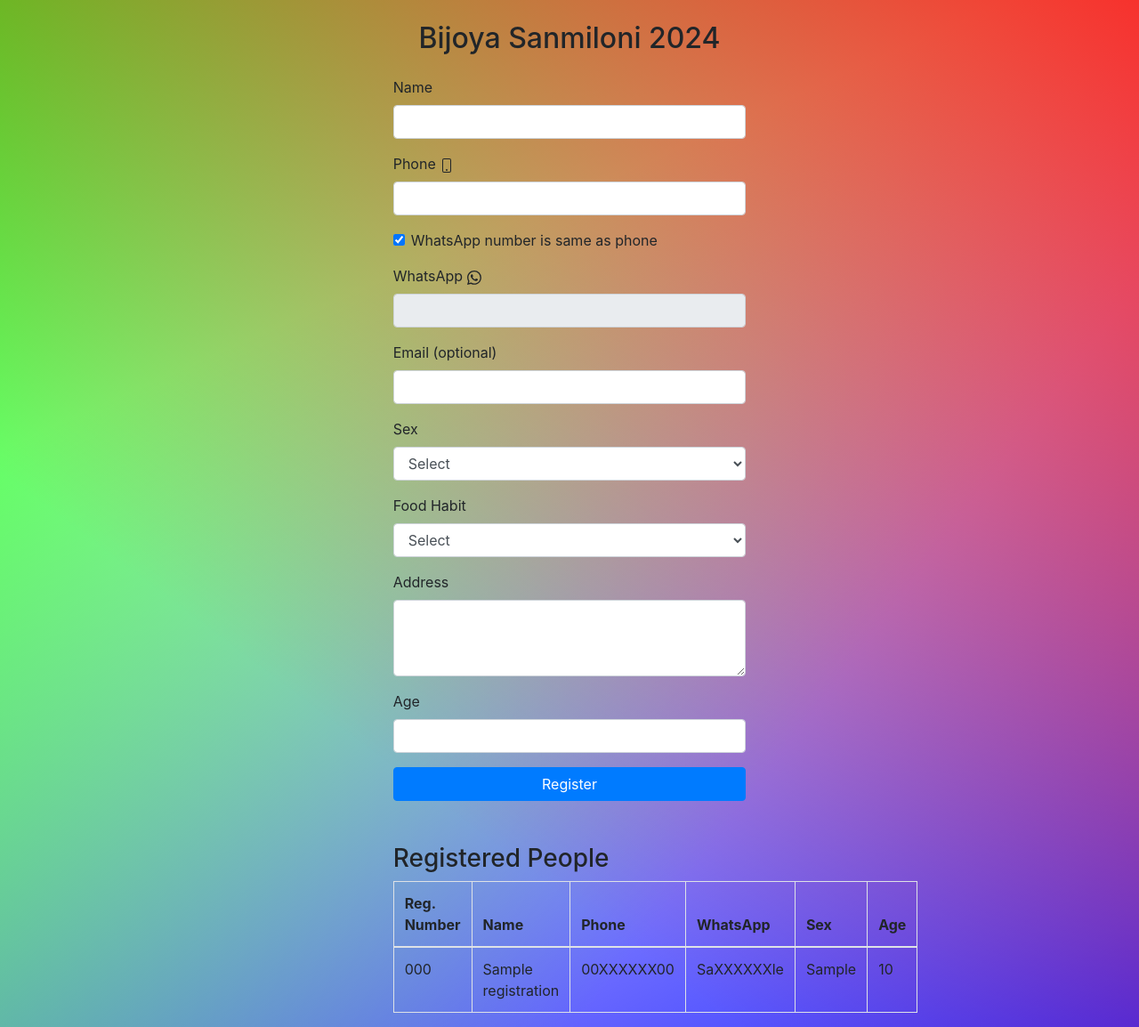
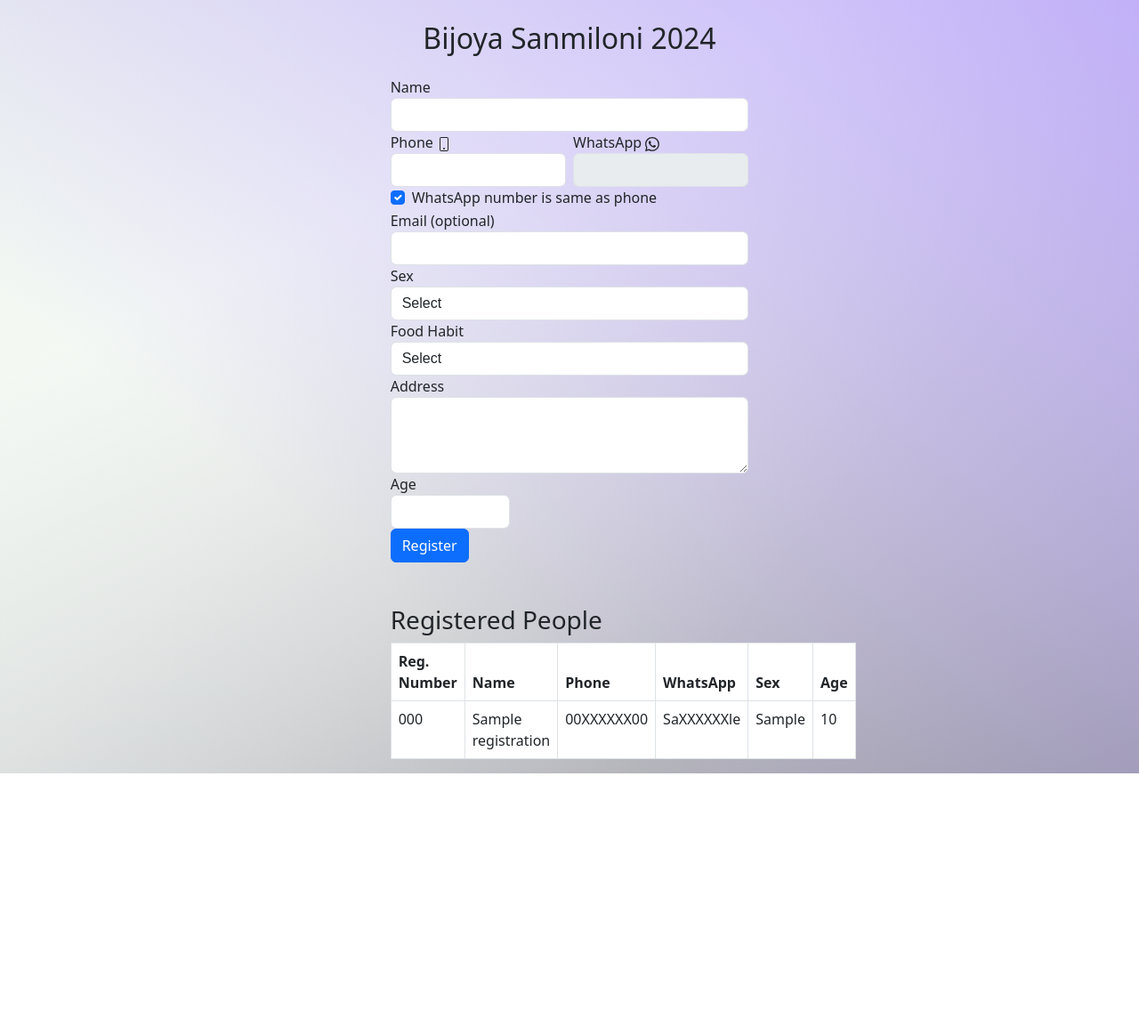
Before and after one commit to codernaccotax/bijoya_registration_2024, a PHP site: page / in a window 1280 px wide. Shown: the whole page at 89% size. After the commit the page ends 869 px from the top, so only its background shows below. Run offline with PHP 8.4, Linux system fonts and the light colour scheme; tables that the repository leaves empty hold one stand-in row (values such as "Sample post"); some libraries are stand-ins or nearby versions.

Commit message:
structure changed

```diff
--- a/index.php
+++ b/index.php
@@ -65,8 +65,12 @@ $registrations = $stmt->fetchAll(PDO::FETCH_ASSOC);
     <meta charset="UTF-8">
     <meta name="viewport" content="width=device-width, initial-scale=1, shrink-to-fit=no">
     <title>Event Registration</title>
-    <link href="https://stackpath.bootstrapcdn.com/bootstrap/4.5.2/css/bootstrap.min.css" rel="stylesheet">
+    <!-- Bootstrap CSS -->
+    <link href="https://cdn.jsdelivr.net/npm/bootstrap@5.3.0/dist/css/bootstrap.min.css" rel="stylesheet">
+
     <link rel="stylesheet" href="style.css">
+    <!-- Bootstrap Icons -->
+    <link href="https://cdnjs.cloudflare.com/ajax/libs/bootstrap-icons/1.10.5/font/bootstrap-icons.min.css" rel="stylesheet">
     <script src="./script.js"></script>
 </head>
 
@@ -78,7 +82,8 @@ $registrations = $stmt->fetchAll(PDO::FETCH_ASSOC);
                 <label for="registration_name">Name</label>
                 <input type="text" class="form-control" id="registration_name" name="registration_name" maxlength="50" required>
             </div>
-            <div class="form-group">
+            <div class="d-flex">
+                <div class="form-group col-5.5">
                     <label for="phone">
                         Phone
                         <svg xmlns="http://www.w3.org/2000/svg" width="16" height="16" fill="currentColor" class="bi bi-phone" viewBox="0 0 16 16">
@@ -88,13 +93,8 @@ $registrations = $stmt->fetchAll(PDO::FETCH_ASSOC);
                     </label>
                     <input type="text" class="form-control" id="phone" name="phone" maxlength="10" required>
                 </div>
-            <div class="form-group">
-                <div class="form-check">
-                    <input type="checkbox" class="form-check-input" id="same_as_phone" name="same_as_phone" onclick="toggleWhatsapp();" checked>
-                    <label class="form-check-label" for="same_as_phone">WhatsApp number is same as phone</label>
-                </div>
-            </div>
-            <div class="form-group">
+
+                <div class="form-group col-5.5 ms-2">
                     <label for="whatsapp">
                         WhatsApp
                         <svg xmlns="http://www.w3.org/2000/svg" width="16" height="16" fill="currentColor" class="bi bi-whatsapp" viewBox="0 0 16 16">
@@ -103,6 +103,14 @@ $registrations = $stmt->fetchAll(PDO::FETCH_ASSOC);
                     </label>
                     <input type="text" class="form-control" id="whatsapp" name="whatsapp" maxlength="10" disabled>
                 </div>
+            </div>
+            <div class="form-group">
+                <div class="form-check">
+                    <input type="checkbox" class="form-check-input" id="same_as_phone" name="same_as_phone" onclick="toggleWhatsapp();" checked>
+                    <label class="form-check-label" for="same_as_phone">WhatsApp number is same as phone</label>
+                </div>
+            </div>
+
             <div class="form-group">
                 <label for="email">Email (optional)</label>
                 <input type="email" class="form-control" id="email" name="email">
@@ -111,7 +119,7 @@ $registrations = $stmt->fetchAll(PDO::FETCH_ASSOC);
                 <label for="sex">Sex</label>
                 <select class="form-control" id="sex" name="sex" required>
                     <option value="">Select</option>
-                    <option value="male"> Male</option>
+                    <option value="male">Male</option>
                     <option value="female">Female</option>
                 </select>
             </div>
@@ -127,7 +135,7 @@ $registrations = $stmt->fetchAll(PDO::FETCH_ASSOC);
                 <label for="address">Address</label>
                 <textarea class="form-control" id="address" name="address" rows="3"></textarea>
             </div>
-            <div class="form-group">
+            <div class="form-group col-4">
                 <label for="age">Age</label>
                 <input type="number" class="form-control" id="age" name="age" min="1" max="120" required>
             </div>
@@ -160,9 +168,10 @@ $registrations = $stmt->fetchAll(PDO::FETCH_ASSOC);
             </tbody>
         </table>
     </div>
-
+    <script src="https://kit.fontawesome.com/a076d05399.js" crossorigin="anonymous"></script>
     <script src="https://code.jquery.com/jquery-3.5.1.slim.min.js"></script>
-    <script src="https://cdn.jsdelivr.net/npm/bootstrap@4.5.2/dist/js/bootstrap.bundle.min.js"></script>
+    <!-- Bootstrap JS (Optional) -->
+    <script src="https://cdn.jsdelivr.net/npm/bootstrap@5.3.0/dist/js/bootstrap.bundle.min.js"></script>
 </body>
 
 </html>
--- a/style.css
+++ b/style.css
@@ -1,5 +1,13 @@
 body{
-    background: linear-gradient(217deg, rgba(255,0,0,.8), rgba(255,0,0,0) 70.71%),
-            linear-gradient(127deg, rgba(0,255,0,.8), rgba(0,255,0,0) 70.71%),
-            linear-gradient(336deg, rgba(0,0,255,.8), rgba(0,0,255,0) 70.71%);
+    background: linear-gradient(217deg, rgba(181, 160, 249, 0.8), rgba(255,0,0,0) 70.71%),
+            linear-gradient(127deg, rgba(236, 244, 236, 0.8), rgba(0,255,0,0) 70.71%),
+            linear-gradient(336deg, rgba(131, 131, 142, 0.8), rgba(0,0,255,0) 70.71%);
 }
+select {
+    font-family: Arial, sans-serif;
+    font-size: 16px;
+    padding: 10px;
+}
+option {
+    padding: 10px;
+}
```
Lines whose indentation alone changed are shown as unchanged.
